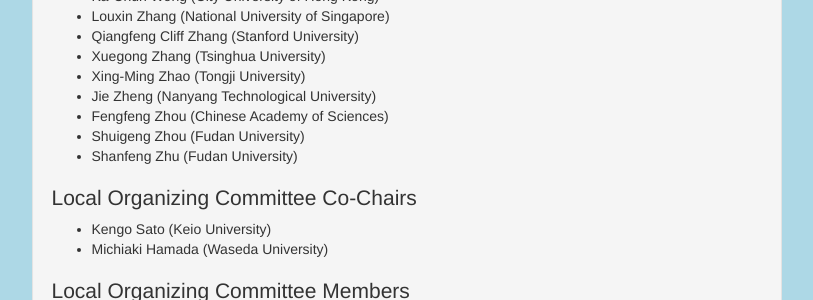
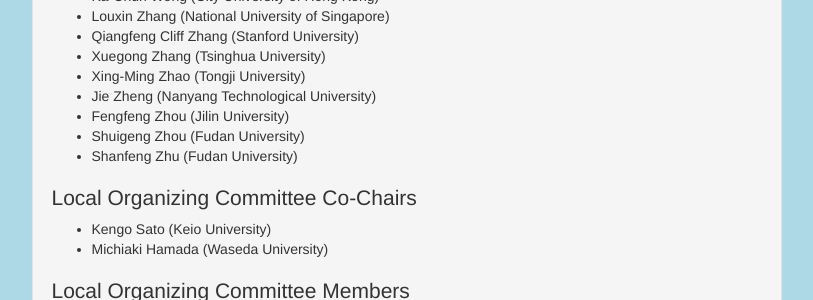
Before and after one commit to APBC2018/apbc2018.github.io, a Jekyll site: the page built from organization.md, in a window 1280 px wide and 900 px high, scrolled down 1784 px. Shown: the part 368-668 px from the top of the window, without its empty margins (331-1144 px from the left). Built offline with Jekyll 4.4.1, drawn with Linux system fonts in a browser that asks for light colours; our own code applies the rules of GitHub Pages for plain Markdown files.

Commit message:
minor modification

```diff
--- a/organization.md
+++ b/organization.md
@@ -96,7 +96,7 @@
 *  Xuegong Zhang (Tsinghua University)
 *  Xing-Ming Zhao (Tongji University)
 *  Jie Zheng (Nanyang Technological University)
-*  Fengfeng Zhou (Chinese Academy of Sciences)
+*  Fengfeng Zhou (Jilin University)
 *  Shuigeng Zhou (Fudan University)
 *  Shanfeng Zhu (Fudan University)
 
```
